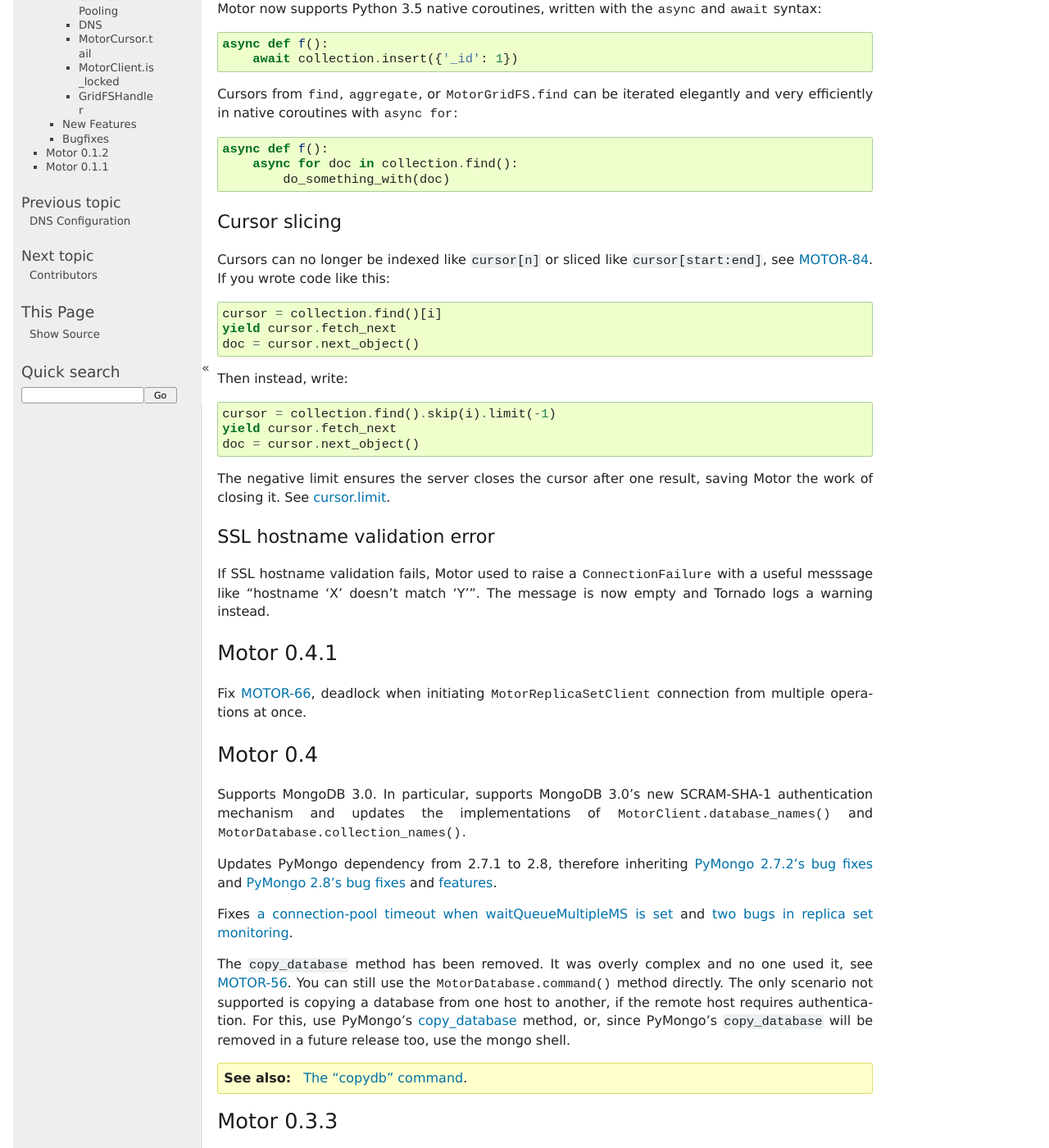
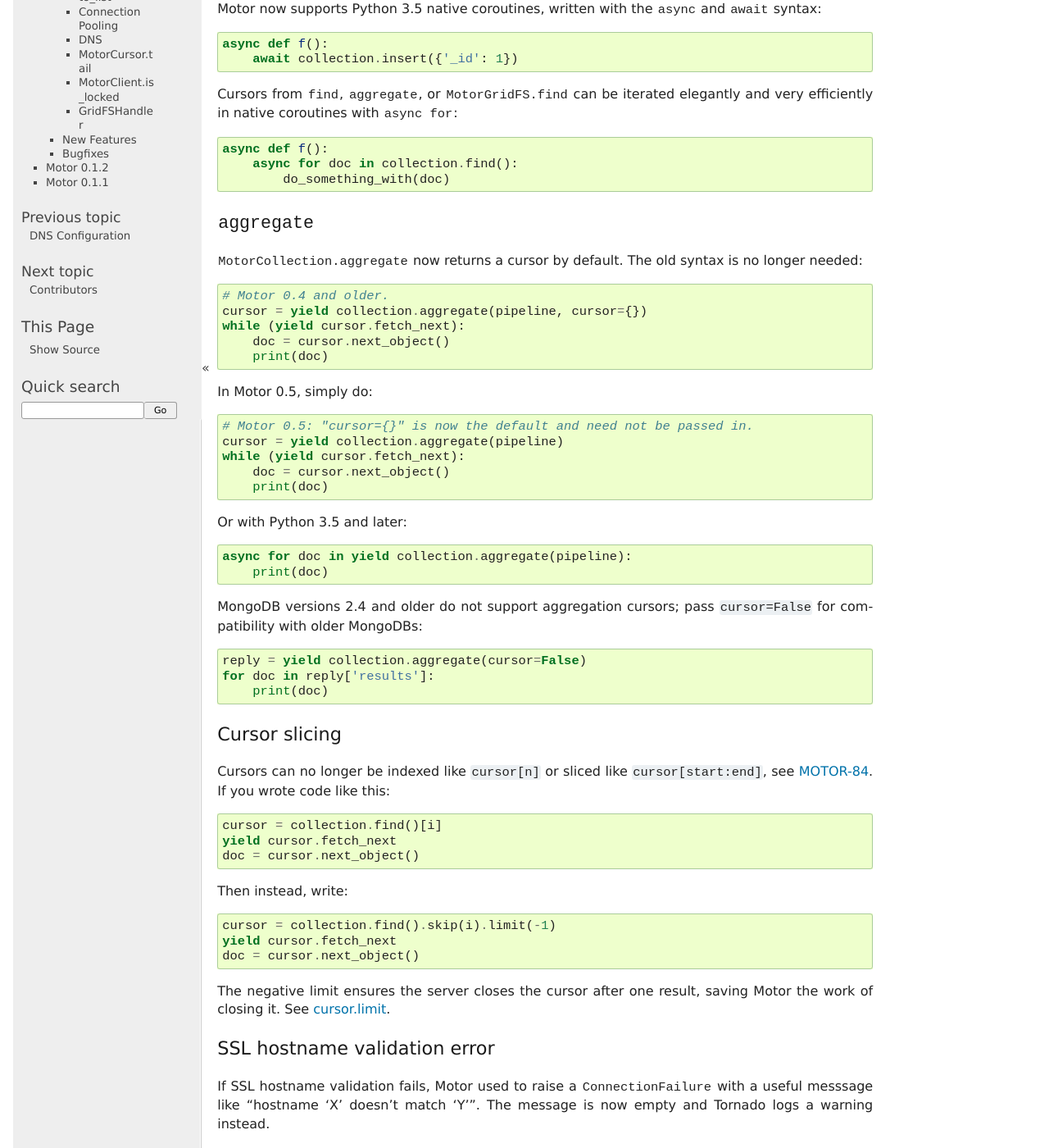
Before and after one commit to mongodb/motor, a Sphinx documentation site: the page built from doc/changelog.rst, in a window 1280 px wide and 1400 px high, scrolled down 530 px. Shown: the whole window at 82% size. Built offline with Sphinx 7.4.7, drawn with Linux system fonts in a browser that asks for light colours; the version number is read from the project's files by our own code.

Commit message:
MOTOR-90 aggregate() returns cursor by default.

```diff
--- a/doc/changelog.rst
+++ b/doc/changelog.rst
@@ -41,6 +41,38 @@
     async def f():
         async for doc in collection.find():
             do_something_with(doc)
+
+`aggregate`
+~~~~~~~~~~~
+
+`MotorCollection.aggregate` now returns a cursor by default. The old syntax is
+no longer needed::
+
+    # Motor 0.4 and older.
+    cursor = yield collection.aggregate(pipeline, cursor={})
+    while (yield cursor.fetch_next):
+        doc = cursor.next_object()
+        print(doc)
+
+In Motor 0.5, simply do::
+
+    # Motor 0.5: "cursor={}" is now the default and need not be passed in.
+    cursor = yield collection.aggregate(pipeline)
+    while (yield cursor.fetch_next):
+        doc = cursor.next_object()
+        print(doc)
+
+Or with Python 3.5 and later::
+
+    async for doc in yield collection.aggregate(pipeline):
+        print(doc)
+
+MongoDB versions 2.4 and older do not support aggregation cursors; pass
+``cursor=False`` for compatibility with older MongoDBs::
+
+    reply = yield collection.aggregate(cursor=False)
+    for doc in reply['results']:
+        print(doc)
 
 Cursor slicing
 ~~~~~~~~~~~~~~
```
Also changed, not shown: 5 other files.
